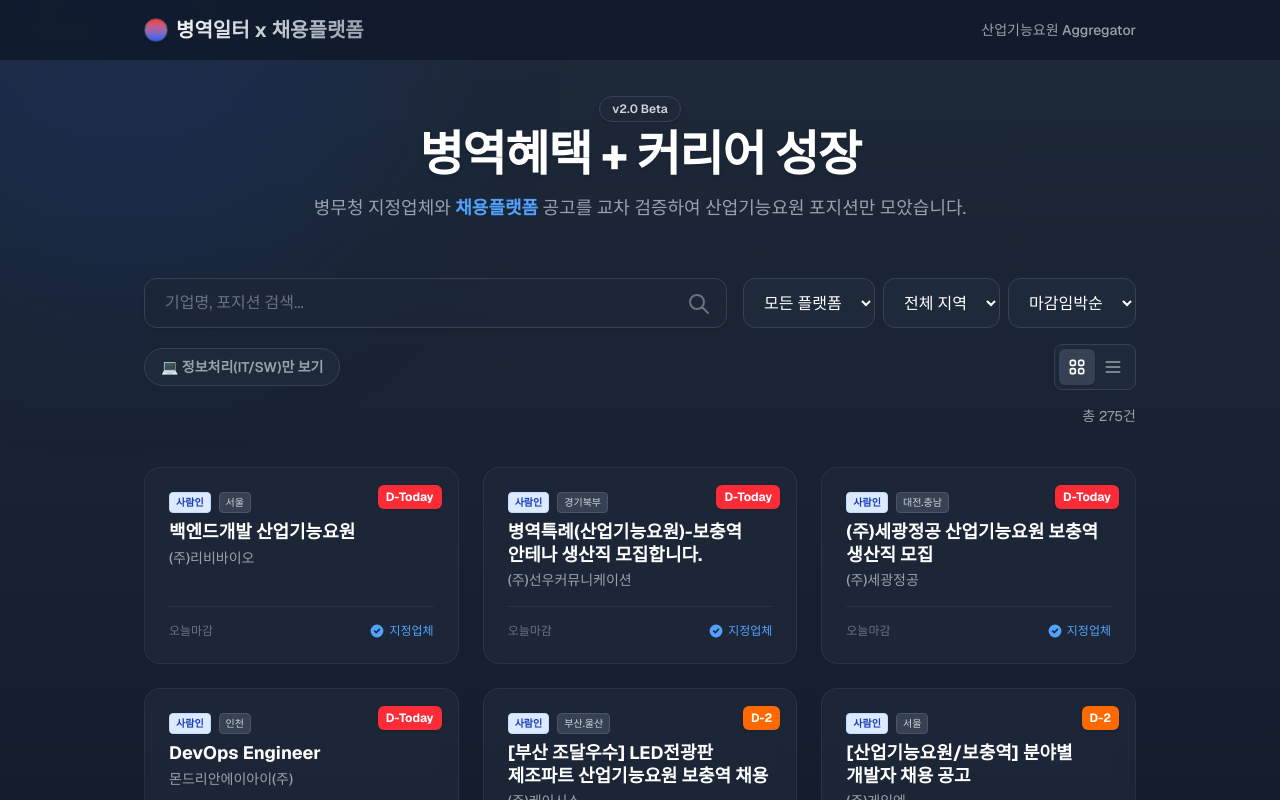
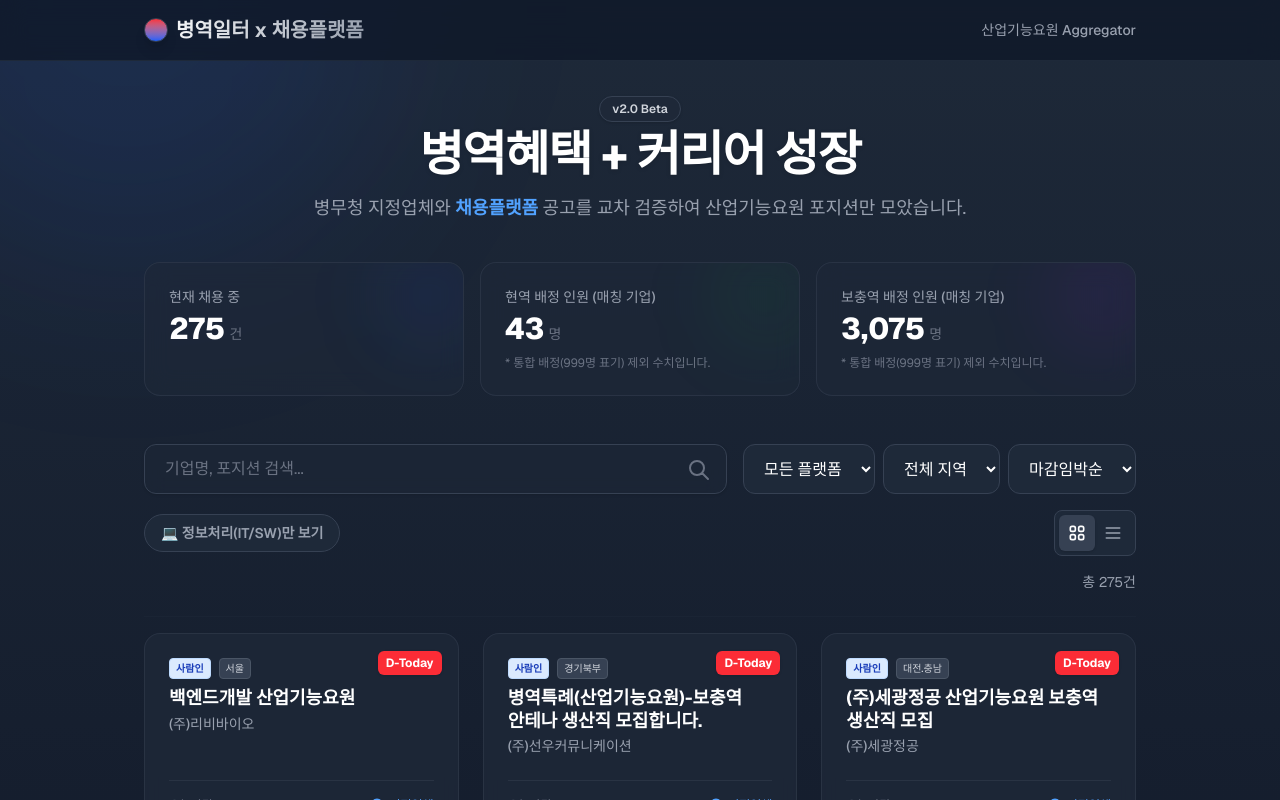
Before and after one commit to vitamaxDH/military-agent, a Next.js app in the folder web/: page / in a window 1280 px wide. Shown: the top 800 px of the page. Built offline with nearby package versions, Linux system fonts and the light colour scheme.

Commit message:
feat: Add Stats Dashboard and refine JobCard UI

```diff
--- a/web/app/page.tsx
+++ b/web/app/page.tsx
@@ -3,6 +3,7 @@
 import { useState, useEffect } from 'react';
 import { JobCard } from '../components/JobCard';
 import { SkeletonJobCard } from '../components/SkeletonJobCard';
+import { StatsDashboard } from '../components/StatsDashboard';
 import { Header } from '../components/Header';
 import { Footer } from '../components/Footer';
 import { FilterBar } from '../components/FilterBar';
@@ -50,6 +51,8 @@ export default function Home() {
             병무청 지정업체와 <span className="text-blue-400 font-semibold">채용플랫폼</span> 공고를 교차 검증하여 산업기능요원 포지션만 모았습니다.
           </p>
         </div>
+
+        <StatsDashboard jobs={jobs} totalCompanies={0} />
 
         <FilterBar
           search={filters.search} setSearch={filters.setSearch}
--- a/web/components/JobCard.tsx
+++ b/web/components/JobCard.tsx
@@ -68,7 +68,7 @@ export const JobCard: React.FC<JobCardProps> = ({ job, viewMode }) => {
                         <h3 className="text-lg font-bold text-white leading-tight group-hover:text-blue-300 transition-colors mb-1 break-keep">
                             {job.title}
                         </h3>
-                        <div className="text-gray-400 text-sm font-medium">
+                        <div className="text-gray-400 text-sm font-medium mb-2">
                             {job.company}
                         </div>
                     </div>
@@ -107,7 +107,7 @@ export const JobCard: React.FC<JobCardProps> = ({ job, viewMode }) => {
                     <h3 className="text-base font-bold text-white group-hover:text-blue-300 transition-colors">
                         {job.title}
                     </h3>
-                    <div className="text-gray-400 text-sm">
+                    <div className="text-gray-400 text-sm mt-1">
                         {job.company}
                     </div>
                 </div>
--- /dev/null
+++ b/web/components/StatsDashboard.tsx
@@ -0,0 +1,78 @@
+import React, { useMemo } from 'react';
+import { Job } from '../types';
+
+interface StatsDashboardProps {
+    jobs: Job[];
+    totalCompanies: number;
+}
+
+export const StatsDashboard: React.FC<StatsDashboardProps> = ({ jobs, totalCompanies }) => {
+    const stats = useMemo(() => {
+        const activeJobs = jobs.length;
+
+        // Calculate total available T.O from matched jobs
+        // Note: This sums up T.O. for companies that have active job postings
+        // It might be more accurate to sum from all designated companies, but we only have matched ones here.
+        // Let's rely on unique companies in the job list.
+        const uniqueCompanies = new Set<string>();
+        let totalActiveTO = 0;
+        let totalSupplyTO = 0;
+
+        jobs.forEach(job => {
+            if (job.isDesignated && job.designatedCompanyInfo) {
+                if (!uniqueCompanies.has(job.designatedCompanyInfo.name)) {
+                    uniqueCompanies.add(job.designatedCompanyInfo.name);
+
+                    const active = job.designatedCompanyInfo.activePersonnel || 0;
+                    const supply = job.designatedCompanyInfo.supplementaryPersonnel || 0;
+
+                    // Exclude placeholder values (usually 999 or 9999 indicates flexible/pool allocation)
+                    if (active < 900) totalActiveTO += active;
+                    if (supply < 900) totalSupplyTO += supply;
+                }
+            }
+        });
+
+        return { activeJobs, totalActiveTO, totalSupplyTO };
+    }, [jobs]);
+
+    return (
+        <div className="grid grid-cols-1 md:grid-cols-3 gap-4 mb-8">
+            {/* Active Jobs Card */}
+            <div className="bg-gray-800/60 backdrop-blur-md rounded-2xl p-6 border border-gray-700/50 relative overflow-hidden group hover:border-blue-500/30 transition-all">
+                <div className="absolute top-0 right-0 w-24 h-24 bg-blue-600/10 rounded-full blur-2xl -mr-4 -mt-4 transition-all group-hover:bg-blue-600/20"></div>
+                <h3 className="text-gray-400 text-sm font-medium mb-1">현재 채용 중</h3>
+                <div className="text-3xl font-extrabold text-white">
+                    {stats.activeJobs.toLocaleString()}
+                    <span className="text-sm font-normal text-gray-500 ml-1">건</span>
+                </div>
+            </div>
+
+            {/* Active Duty T.O */}
+            <div className="bg-gray-800/60 backdrop-blur-md rounded-2xl p-6 border border-gray-700/50 relative overflow-hidden group hover:border-green-500/30 transition-all">
+                <div className="absolute top-0 right-0 w-24 h-24 bg-green-600/10 rounded-full blur-2xl -mr-4 -mt-4 transition-all group-hover:bg-green-600/20"></div>
+                <h3 className="text-gray-400 text-sm font-medium mb-1">현역 배정 인원 (매칭 기업)</h3>
+                <div className="text-3xl font-extrabold text-white">
+                    {stats.totalActiveTO.toLocaleString()}
+                    <span className="text-sm font-normal text-gray-500 ml-1">명</span>
+                </div>
+                <p className="text-xs text-gray-500 mt-2">
+                    * 통합 배정(999명 표기) 제외 수치입니다.
+                </p>
+            </div>
+
+            {/* Supplementary Duty T.O */}
+            <div className="bg-gray-800/60 backdrop-blur-md rounded-2xl p-6 border border-gray-700/50 relative overflow-hidden group hover:border-purple-500/30 transition-all">
+                <div className="absolute top-0 right-0 w-24 h-24 bg-purple-600/10 rounded-full blur-2xl -mr-4 -mt-4 transition-all group-hover:bg-purple-600/20"></div>
+                <h3 className="text-gray-400 text-sm font-medium mb-1">보충역 배정 인원 (매칭 기업)</h3>
+                <div className="text-3xl font-extrabold text-white">
+                    {stats.totalSupplyTO.toLocaleString()}
+                    <span className="text-sm font-normal text-gray-500 ml-1">명</span>
+                </div>
+                <p className="text-xs text-gray-500 mt-2">
+                    * 통합 배정(999명 표기) 제외 수치입니다.
+                </p>
+            </div>
+        </div>
+    );
+};
--- a/web/components/index.ts
+++ b/web/components/index.ts
@@ -1,3 +1,4 @@
 export * from './JobCard';
 export * from './Header'; export * from './Footer'; export * from './FilterBar';
 export * from './Icons'; export * from './SkeletonJobCard';
+export * from './StatsDashboard';
```
